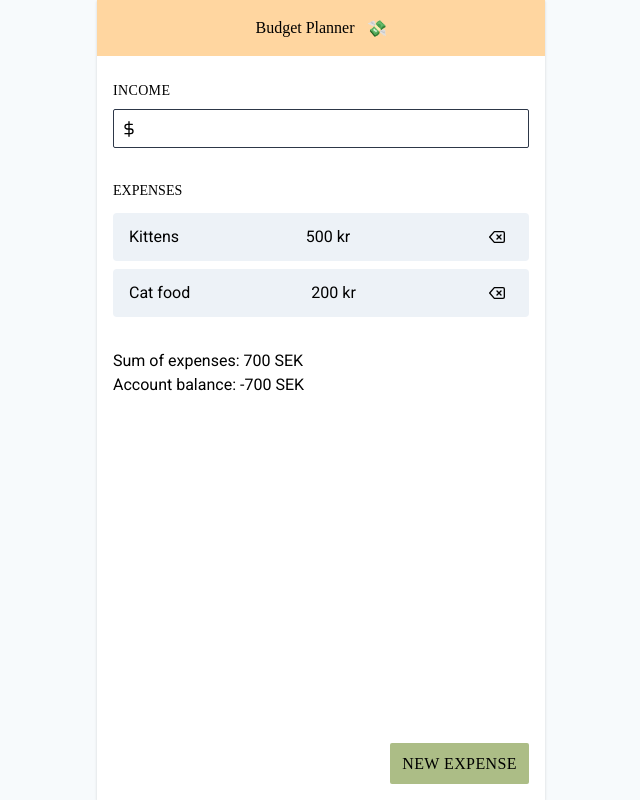
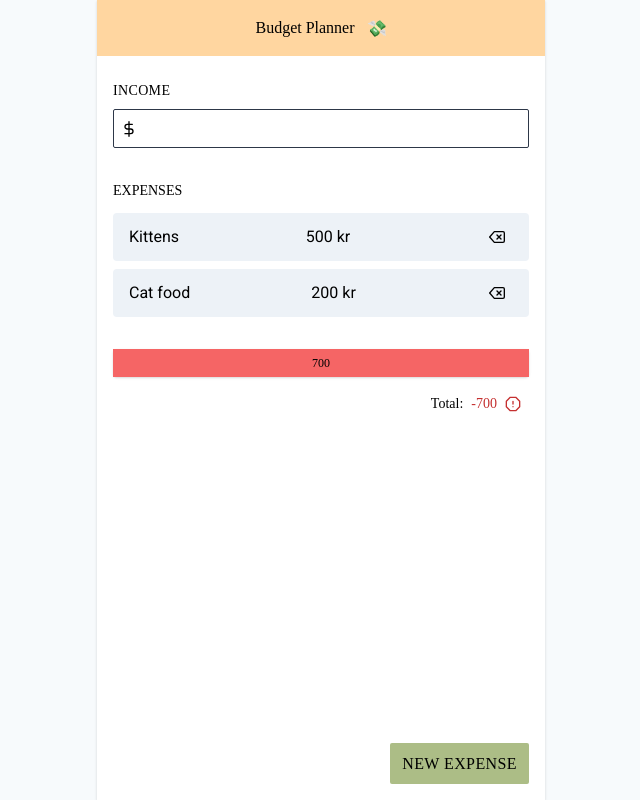
Before and after one commit to jdagmar/budget-planner, a React (Create React App) app: page / in a window 1280 px wide. Shown: the whole page, without its empty margins (319-959 px from the left). Built offline with nearby package versions, Linux system fonts and the light colour scheme; a web font is replaced by a local one.

Commit message:
Add progressbar

```diff
--- a/src/components/ExpenseSummary.tsx
+++ b/src/components/ExpenseSummary.tsx
@@ -1,5 +1,6 @@
 import React from 'react';
 import { Expense, SetIncomeForm } from '../State';
+import { GetIcon } from '../helpers/GetIcon';
 
 type Props = {
   expenses: Array<Expense>;
@@ -7,21 +8,57 @@ type Props = {
 };
 
 export const ExpenseSummary = (props: Props) => {
-  const expenses = props.expenses.map(expense => +expense.cost);
-
   const sumUpExpenses = (expenses: Array<number>) => {
     return expenses.reduce((x, y) => x + y, 0);
   };
 
   const calcAccountBalance = (income: string = '0') => {
-    return parseInt(income) - sumUpExpenses(expenses);
+    if (!isNaN(parseInt(income))) {
+      return parseInt(income) - sumUpExpenses(expenses);
+    }
+    return 'unable to calculate';
   };
 
+  const calcPrecentageSpent = (expenses: number, income: string = '0') => {
+    return (expenses / parseInt(income)) * 100;
+  };
+
+  const expenses = props.expenses.map(expense => +expense.cost);
+  const percentageSpent = calcPrecentageSpent(
+    sumUpExpenses(expenses),
+    props.setIncomeForm.income
+  );
+  const accountBalance = calcAccountBalance(props.setIncomeForm.income);
+
   return (
-    <div className="mt-2 font-roboto">
-      <p>Sum of expenses: {sumUpExpenses(expenses)} SEK</p>
-      <p>
-        Account balance: {calcAccountBalance(props.setIncomeForm.income)} SEK{' '}
+    <div className="mt-2 font-overpass">
+      <div className="shadow w-full bg-grey-light rounded">
+        <div
+          className={`${
+            percentageSpent > 100
+              ? 'bg-red-500'
+              : percentageSpent < 100
+              ? 'bg-peach-500'
+              : 'bg-gray-400'
+          } text-xs leading-none py-2 text-center max-w-full`}
+          style={{
+            width: percentageSpent + '%',
+          }}
+        >
+          {sumUpExpenses(expenses)}
+        </div>
+      </div>
+
+      <p className="flex justify-end items-center mt-4 text-sm">
+        Total:
+        <span
+          className={`${
+            accountBalance < 0 ? 'text-red-700' : ''
+          } px-2 flex items-center`}
+        >
+          <span>{accountBalance}</span>
+          <span>{accountBalance < 0 && GetIcon('error', 'ml-2')}</span>
+        </span>
       </p>
     </div>
   );
```
